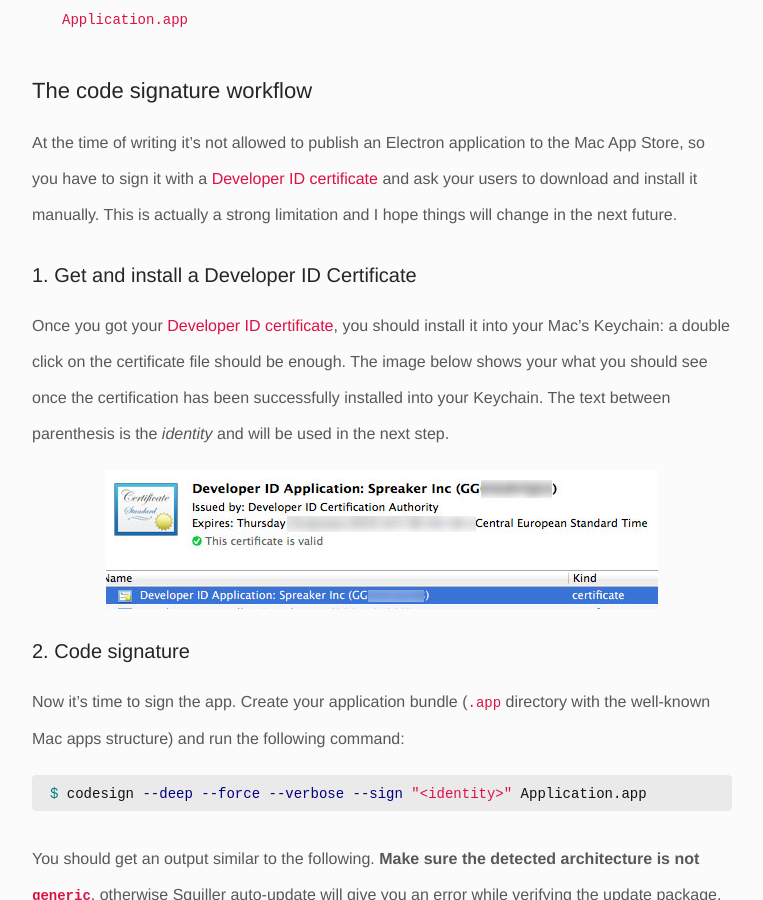
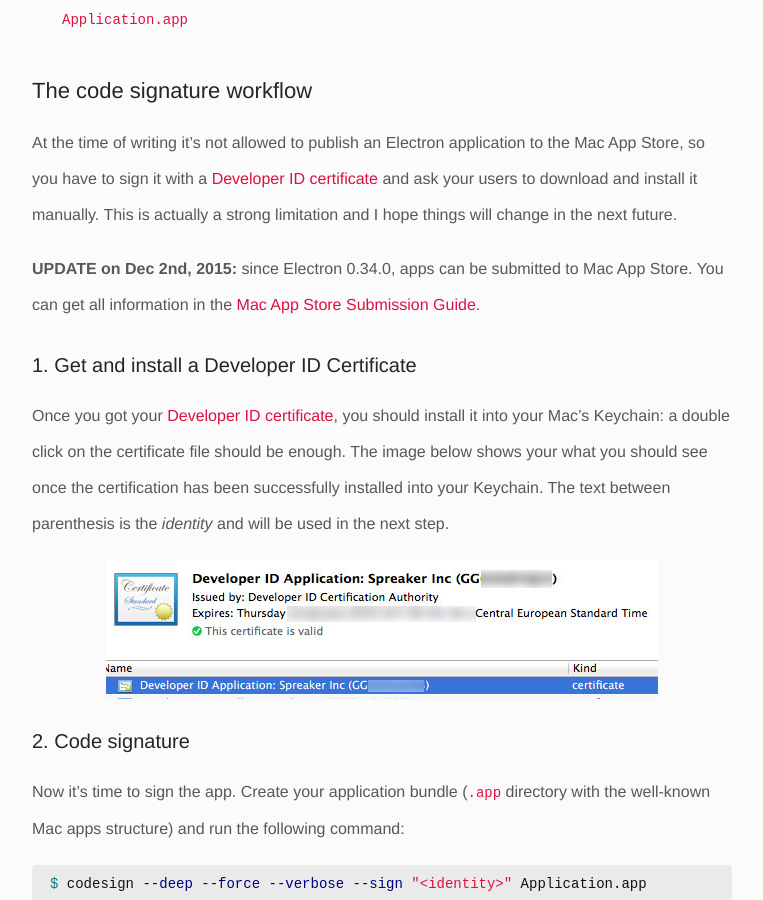
Before and after one commit to pracucci/www-pracucci, a Jekyll site: the page built from _posts/2015-06-07-atom-electron-signing-mac-app.md, in a window 1280 px wide and 900 px high, scrolled down 569 px. Shown: the whole window, without its empty margins (308-1071 px from the left). Built offline with Jekyll 4.4.1, drawn with Linux system fonts in a browser that asks for light colours; comment, search, counter and statistics services are not loaded.

Commit message:
Updated 2015-06-07-atom-electron-signing-mac-app post

```diff
--- a/_posts/2015-06-07-atom-electron-signing-mac-app.md
+++ b/_posts/2015-06-07-atom-electron-signing-mac-app.md
@@ -20,6 +20,8 @@
 ## The code signature workflow
 
 At the time of writing it's not allowed to publish an Electron application to the Mac App Store, so you have to sign it with a [Developer ID certificate](https://developer.apple.com/account/mac/certificate/certificateList.action) and ask your users to download and install it manually. This is actually a strong limitation and I hope things will change in the next future.
+
+**UPDATE on Dec 2nd, 2015:** since Electron 0.34.0, apps can be submitted to Mac App Store. You can get all information in the [Mac App Store Submission Guide](https://github.com/atom/electron/blob/master/docs/tutorial/mac-app-store-submission-guide.md).
 
 
 ### 1. Get and install a Developer ID Certificate
```
